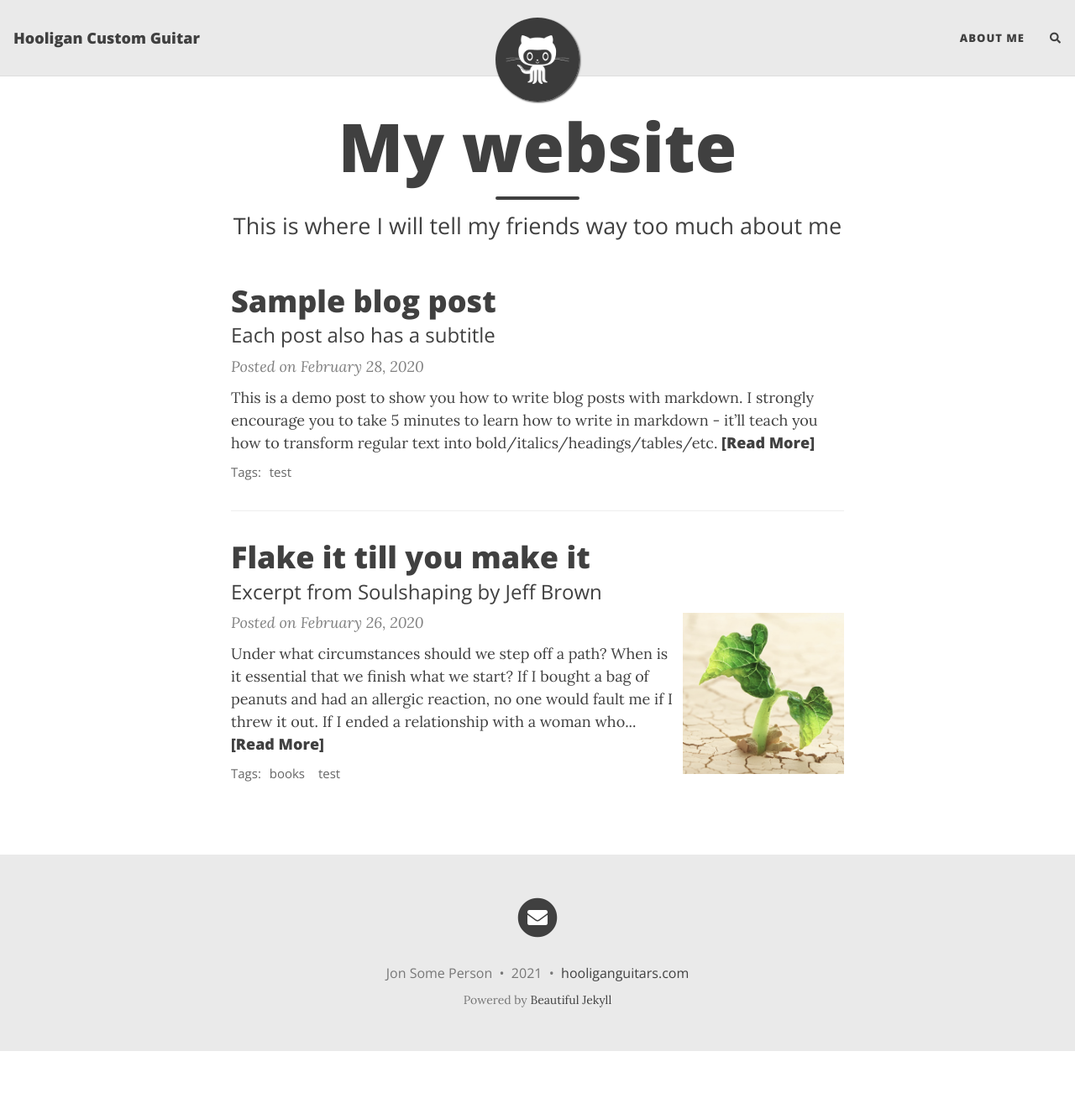
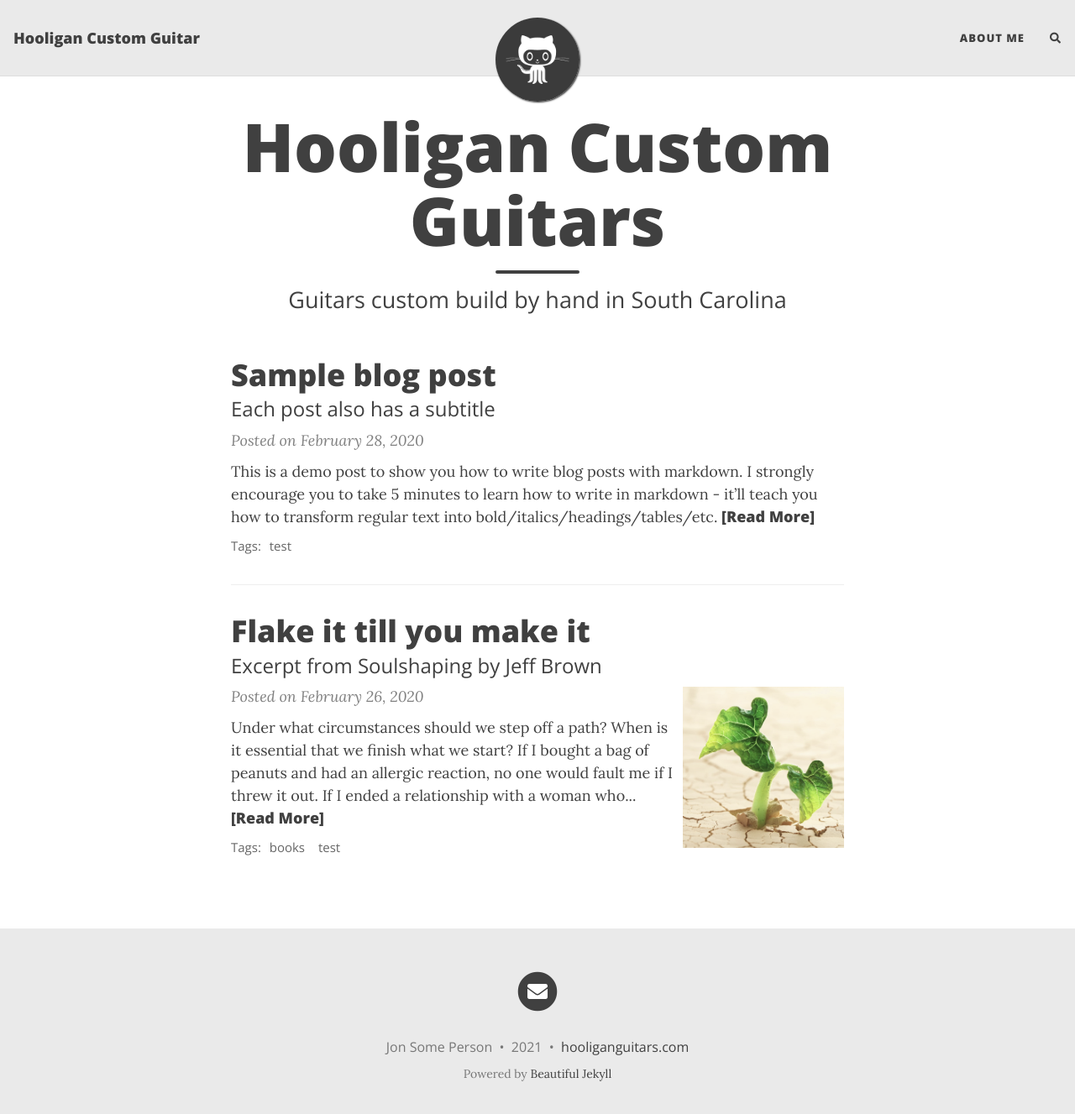
Before and after one commit to Sleigh/jguitar, a Jekyll site: the page built from index.html, in a window 1280 px wide and 1340 px high. Shown: the top 1327 px of the window at 84% size. Built offline with Jekyll 4.4.1, drawn with Linux system fonts in a browser that asks for light colours; nearby versions of some CDN libraries; the list of posts is cut into pages by our own code; comment, search, counter and statistics services are not loaded.

Commit message:
Update index.html

```diff
--- a/index.html
+++ b/index.html
@@ -1,5 +1,5 @@
 ---
 layout: home
-title: My website
-subtitle: This is where I will tell my friends way too much about me
+title: Hooligan Custom Guitars
+subtitle: Guitars custom build by hand in South Carolina
 ---
```
